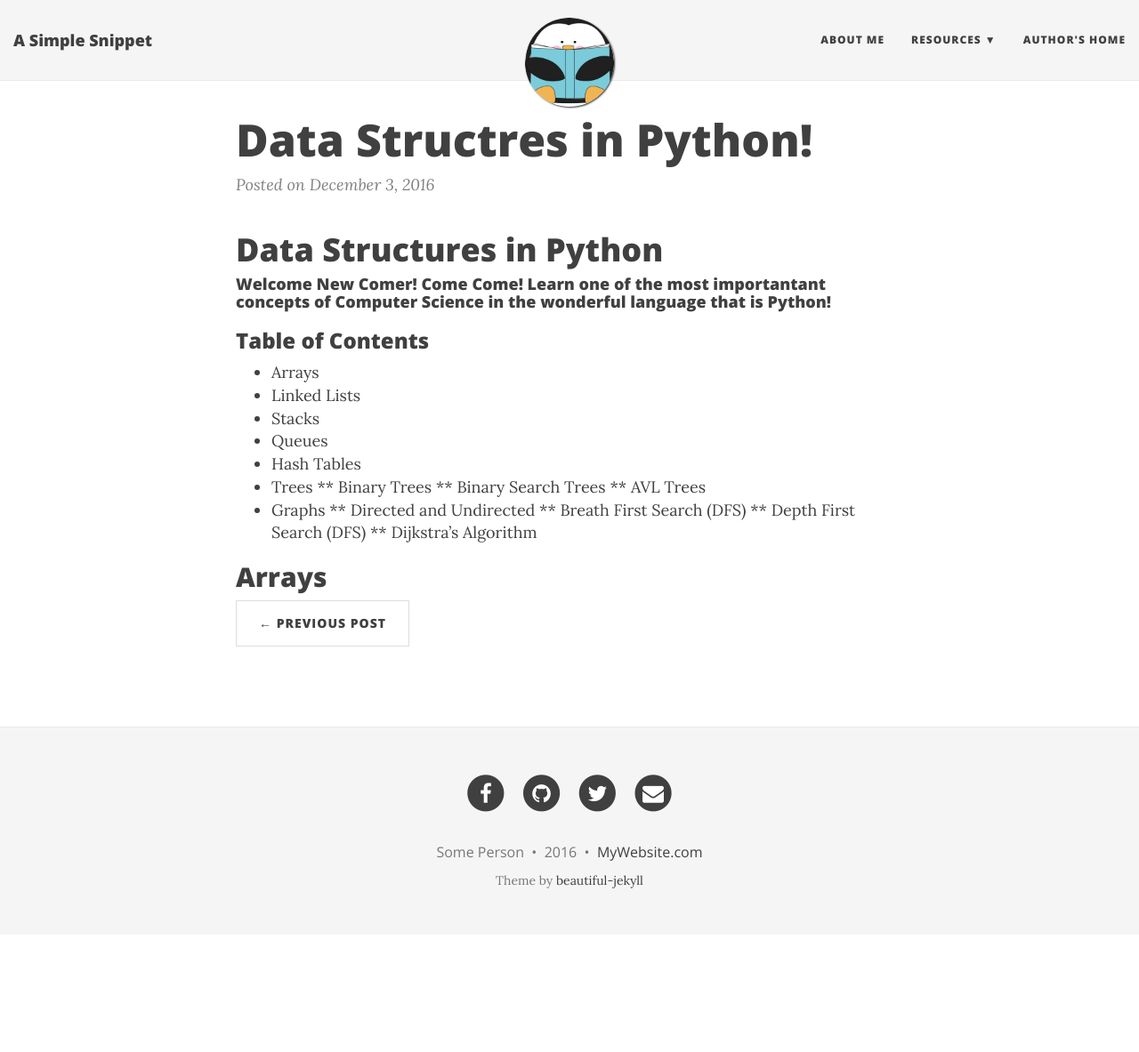
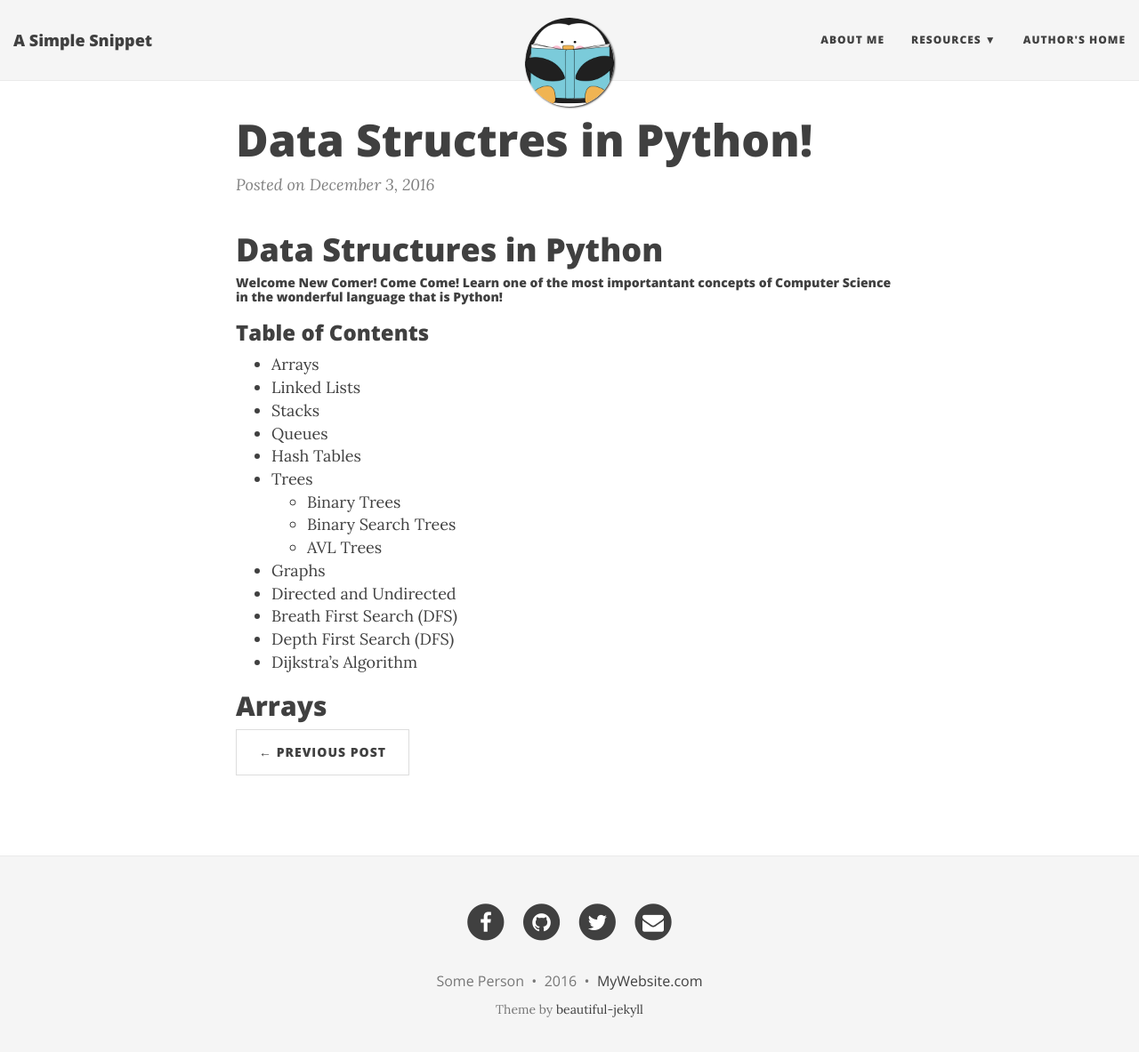
Before and after one commit to QasimAbbas/qasimabbas.github.io, a Jekyll site: the page built from _posts/2016-12-03-datastrucers-in-python.md, in a window 1280 px wide and 1196 px high. Shown: the top 1183 px of the window at 89% size. Built offline with Jekyll 4.4.1, drawn with Linux system fonts in a browser that asks for light colours; nearby versions of some CDN libraries.

```diff
--- a/_posts/2016-12-03-datastrucers-in-python.md
+++ b/_posts/2016-12-03-datastrucers-in-python.md
@@ -5,7 +5,7 @@ title: Data Structres in Python!
 
 # Data Structures in Python
 
-#### Welcome New Comer!  Come Come!  Learn one of the most importantant concepts of Computer Science in the wonderful language that is Python!
+##### Welcome New Comer!  Come Come!  Learn one of the most importantant concepts of Computer Science in the wonderful language that is Python!
 
 ### Table of Contents
 * Arrays
@@ -14,14 +14,14 @@ title: Data Structres in Python!
 * Queues
 * Hash Tables
 * Trees
-** Binary Trees
-** Binary Search Trees
-** AVL Trees
-* Graphs
-** Directed and Undirected
-** Breath First Search (DFS)
-** Depth First Search (DFS)
-** Dijkstra's Algorithm
+  * Binary Trees
+  * Binary Search Trees
+  * AVL Trees
+ * Graphs
+  * Directed and Undirected
+  * Breath First Search (DFS)
+  * Depth First Search (DFS)
+  * Dijkstra's Algorithm
 
 
 
```
